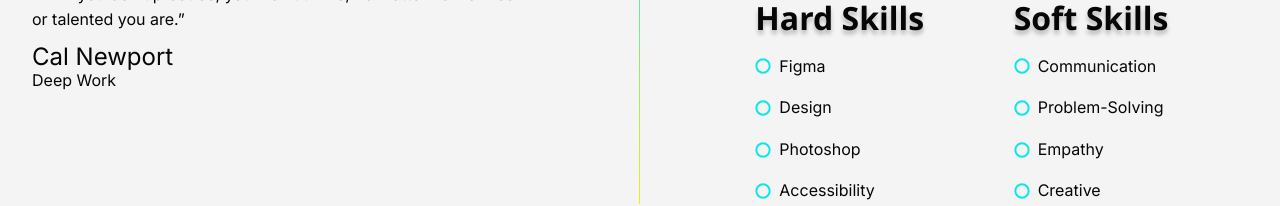
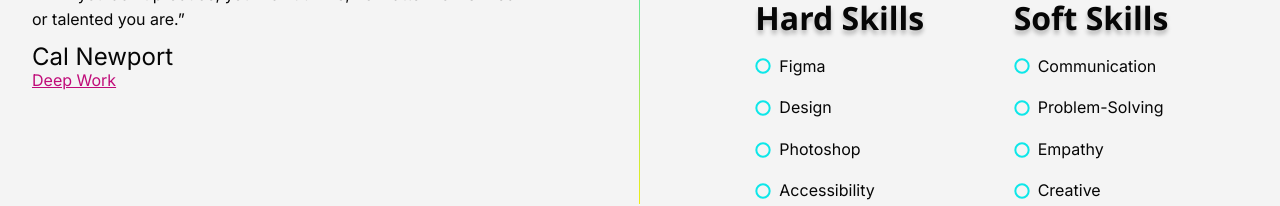
Before and after one commit to duct-tape-deployments/devin-portfolio, a React (Vite) app: page / in a window 1280 px wide. Shown: the part 485-691 px from the top of the page. Built offline with nearby package versions, Linux system fonts and the light colour scheme; a web font is replaced by a local one.

Commit message:
feat(who-i-am): link Deep Work and add design-system link colours (#59)

```diff
--- a/src/components/home/WhoIAm.tsx
+++ b/src/components/home/WhoIAm.tsx
@@ -35,7 +35,15 @@ export function WhoIAm() {
 
               <figcaption className="mt-2">
                 <span className="block text-h4">{t.quoteAuthor}</span>
-                <cite className="block text-label not-italic">{t.quoteSource}</cite>
+                <cite className="block text-label not-italic">
+                  <a href={t.quoteSourceUrl} target="_blank" rel="noreferrer" className="link">
+                    {t.quoteSource}
+                    <span lang={language} className="sr-only">
+                      {' '}
+                      {t.opensInNewTab}
+                    </span>
+                  </a>
+                </cite>
               </figcaption>
             </figure>
           </div>
--- a/src/i18n/whoIAm.ts
+++ b/src/i18n/whoIAm.ts
@@ -12,6 +12,8 @@ type WhoIAmStrings = {
   quote: string;
   quoteAuthor: string;
   quoteSource: string;
+  quoteSourceUrl: string;
+  opensInNewTab: string;
   outro: string;
   hardSkills: SkillGroup;
   softSkills: SkillGroup;
@@ -24,6 +26,8 @@ const prose = {
   quote: '“If you don’t produce, you won’t thrive, no matter how skilled or talented you are.”',
   quoteAuthor: 'Cal Newport',
   quoteSource: 'Deep Work',
+  quoteSourceUrl: 'https://www.hachettebookgroup.com/titles/cal-newport/deep-work/9781455586677/',
+  opensInNewTab: '(opens in a new tab)',
   outro:
     'My skillset is constantly evolving. I value open & honest communication and have a passion for the environment, learning and accessibility for all. I’m always eager to contribute my knowledge and learn from others.',
 };
@@ -46,6 +50,7 @@ export const whoIAm: Record<Language, WhoIAmStrings> = {
     ...prose,
     title: 'Hvem jeg er',
     tagline: 'Nysgjerrig, tilpasningsdyktig og inkluderende',
+    opensInNewTab: '(åpnes i en ny fane)',
     intro:
       'Noen ganger støter jeg på vanskeligheter når jeg begynner på et nytt prosjekt eller prøver å bestemme meg for hva jeg skal fange på skjermen eller gjennom en linse. Jeg opplever ofte at når jeg mangler inspirasjon, tenker jeg på sitatet',
     outro:
--- a/src/styles/index.css
+++ b/src/styles/index.css
@@ -284,6 +284,15 @@
     text-align: center;
   }
 
+  .link {
+    color: var(--color-link);
+    text-decoration-line: underline;
+  }
+  .link:visited {
+    color: var(--color-link-visited);
+    text-decoration-color: var(--color-link-visited);
+  }
+
   .title-gradient {
     @apply font-display text-h1 font-bold bg-gradient-text bg-clip-text text-transparent;
   }
--- a/src/styles/tokens.css
+++ b/src/styles/tokens.css
@@ -5,6 +5,11 @@
   --color-cyan: #0de7e9;
   --color-magenta: #f00f97;
   --color-yellow: #edec18;
+  --color-orange: #ff8b25; /* lava orange */
+
+  /* ---- Shades - darker brand hues for text on paper (4.5:1)  ----*/
+  --color-orange-dark: #a84f00;
+  --color-magenta-dark: #c00c79;
 
   /* ---- Tints - alpha variants ----*/
   --color-paper-25: rgba(244, 244, 244, 0.25);
@@ -30,6 +35,8 @@
   --color-dropzone: rgba(49, 49, 49, 0.2);
   --color-error: #a4001d;
   --color-icon-accent: var(--color-magenta);
+  --color-link: var(--color-magenta-dark);
+  --color-link-visited: var(--color-orange-dark);
   --color-grid-line: #c4c4c4;
   --color-pattern-wash: rgba(255, 255, 255, 0.6); /* over the UI/UX background pattern */
   --color-photo-scrim: rgba(0, 0, 0, 0.5); /* over the contact background photo */
@@ -201,6 +208,8 @@
   --color-toggle-knob: #428bc1;
   --color-toggle-glow: rgba(42, 95, 158, 0.5);
   --color-icon-accent: var(--color-yellow);
+  --color-link: var(--color-orange);
+  --color-link-visited: var(--color-yellow);
   --color-grid-line: #414141;
   --color-pattern-wash: rgba(0, 0, 0, 0.8);
   --color-photo-scrim: rgba(0, 0, 0, 0.7);
```
